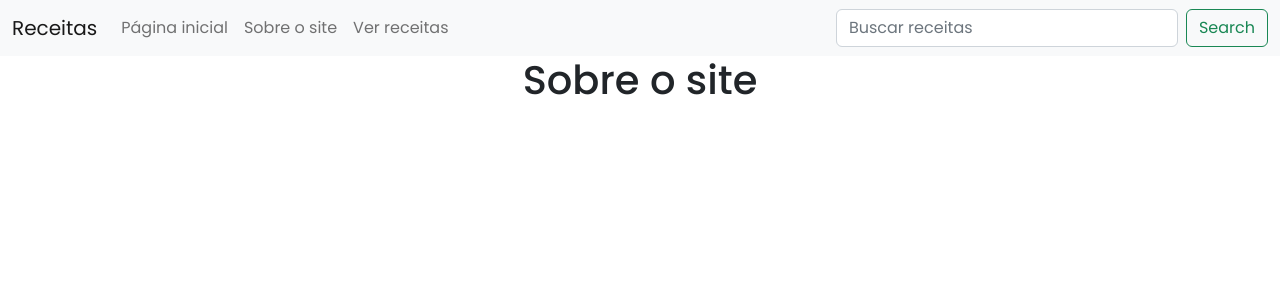
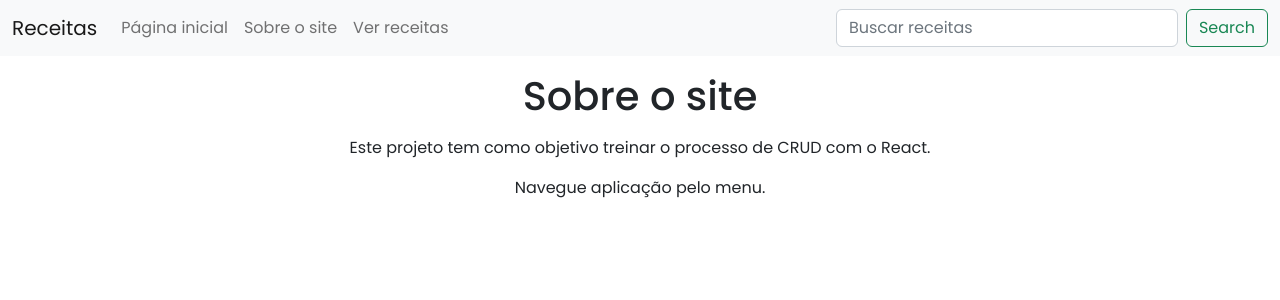
Before and after one commit to tatialveso/recipes, a React (Create React App) app: page /sobre in a window 1280 px wide. Shown: the top 300 px of the page. Built offline with nearby package versions, Linux system fonts and the light colour scheme.

Commit message:
:sparkles: create about page

```diff
--- a/src/pages/About/About.js
+++ b/src/pages/About/About.js
@@ -1,6 +1,12 @@
+import { Container } from "react-bootstrap"
+
 function About() {
     return (
-        <h1>Sobre o site</h1>
+        <Container>
+            <h1 className="my-3">Sobre o site</h1>
+            <p>Este projeto tem como objetivo treinar o processo de CRUD com o React.</p>
+            <p>Navegue aplicação pelo menu.</p>
+        </Container>
     )
 }
 
```
